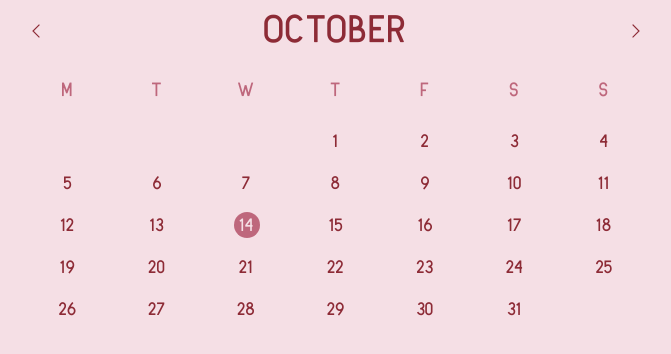
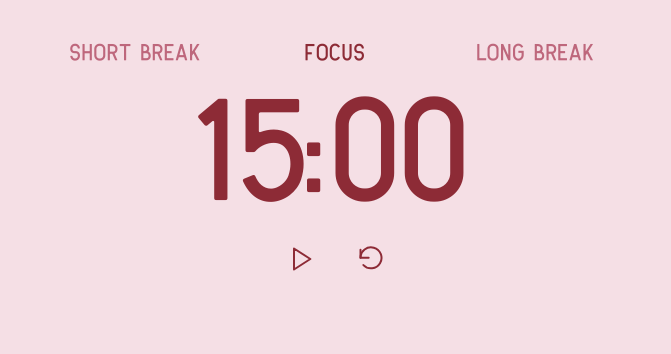
Before and after one commit to bruna-filipa/notionmenu, a plain HTML site: page pomodoro.html in a window 1280 px wide. Shown: the whole page, without its empty margins (304-975 px from the left). Drawn offline with Linux system fonts and the light colour scheme.

Commit message:
Update pomodoro.html

```diff
--- a/pomodoro.html
+++ b/pomodoro.html
@@ -4,7 +4,7 @@
 <head>
 <meta charset="UTF-8">
 <meta name="viewport" content="width=device-width, initial-scale=1.0">
-<title>Romantic Calendar</title>
+<title>Romantic Pomodoro</title>
 
 <style>
 @font-face {
@@ -17,8 +17,8 @@
 
 :root {
   --background: #F5DFE5;
-  --primary: #8D2B36;
-  --secondary: #BE677C;
+  --active: #8D2B36;
+  --inactive: #BE677C;
 }
 
 * {
@@ -34,138 +34,142 @@ html, body {
 
 body {
   font-family: "Antone", Arial, sans-serif;
-  color: var(--primary);
+  color: var(--active);
 }
 
-.calendar {
+/* RESPONSIVE OUTER FRAME */
+
+.widget-frame {
   container-type: inline-size;
   width: 100%;
   max-width: 650px;
   margin: 0 auto;
-  padding: 14px 12px 18px;
   background: var(--background);
 }
 
-.header {
-  display: grid;
-  grid-template-columns: 28px minmax(0, 1fr) 28px;
+/* MAIN LAYOUT */
+
+.pomodoro {
+  display: flex;
+  flex-direction: column;
   align-items: center;
-  margin-bottom: clamp(12px, 5cqw, 25px);
+  justify-content: center;
+
+  width: 100%;
+  padding:
+    clamp(18px, 7cqw, 42px)
+    clamp(10px, 5cqw, 28px);
+
+  gap: clamp(16px, 6cqw, 32px);
 }
 
-.month-title {
-  margin: 0;
+/* TIMER MODES */
+
+.modes {
+  display: flex;
+  justify-content: space-between;
+  align-items: center;
+  width: 100%;
+  gap: clamp(3px, 1cqw, 10px);
+}
+
+.mode {
+  flex: 1;
+  min-width: 0;
+  padding: 0;
+
+  border: none;
+  background: transparent;
+
+  color: var(--inactive);
+  font-family: "Antone", Arial, sans-serif;
+  font-size: clamp(8px, 2.6cqw, 17px);
+  font-weight: 400;
+  letter-spacing: 0.2px;
+
+  white-space: nowrap;
   text-align: center;
+  cursor: pointer;
+  transition: color 0.2s ease;
+}
+
+.mode.active,
+.mode:hover {
+  color: var(--active);
+}
+
+/* TIMER DISPLAY */
+
+.timer {
+  display: flex;
+  align-items: center;
+  justify-content: center;
+
+  width: 100%;
+  min-width: 0;
+
+  color: var(--active);
   font-family: "Antone", Arial, sans-serif;
-  font-size: clamp(16px, 5cqw, 28px);
+  font-size: clamp(38px, 17cqw, 105px);
   font-weight: 400;
-  letter-spacing: 0.5px;
-  line-height: 1.2;
+  font-variant-numeric: tabular-nums;
+  line-height: 1.1;
+  text-align: center;
   white-space: nowrap;
 }
 
-.arrow {
+/* CONTROLS */
+
+.controls {
   display: flex;
   align-items: center;
   justify-content: center;
-  width: 28px;
-  height: 28px;
-  padding: 4px;
+  gap: clamp(20px, 7cqw, 42px);
+}
+
+.control {
+  display: flex;
+  align-items: center;
+  justify-content: center;
+
+  padding: 0;
   border: none;
   background: transparent;
-  color: var(--primary);
+  color: var(--active);
   cursor: pointer;
+  transition: opacity 0.2s ease;
 }
 
-.arrow svg {
-  width: 16px;
-  height: 16px;
+.control:hover {
+  opacity: 0.65;
+}
+
+.control svg {
+  width: clamp(18px, 5cqw, 28px);
+  height: clamp(18px, 5cqw, 28px);
+
   fill: none;
   stroke: currentColor;
   stroke-width: 1.7;
-  stroke-linecap: square;
-  stroke-linejoin: miter;
+  stroke-linecap: round;
+  stroke-linejoin: round;
 }
 
-.arrow:hover {
-  opacity: 0.65;
-}
+/* VERY NARROW NOTION COLUMNS */
 
-.weekdays {
-  display: grid;
-  grid-template-columns: repeat(7, minmax(0, 1fr));
-  margin-bottom: clamp(6px, 2cqw, 12px);
-}
-
-.weekday {
-  display: flex;
-  align-items: center;
-  justify-content: center;
-  padding: clamp(4px, 1.5cqw, 10px) 0;
-  color: var(--secondary);
-  font-size: clamp(10px, 2.5cqw, 14px);
-  line-height: 1.2;
-}
-
-.days {
-  display: grid;
-  grid-template-columns: repeat(7, minmax(0, 1fr));
-  grid-auto-rows: clamp(26px, 7cqw, 42px);
-  width: 100%;
-}
-
-.day {
-  position: relative;
-  display: flex;
-  align-items: center;
-  justify-content: center;
-  width: 100%;
-  min-width: 0;
-  font-size: clamp(10px, 2.3cqw, 13px);
-  line-height: 1;
-  isolation: isolate;
-}
-
-.day.empty {
-  visibility: hidden;
-}
-
-.day.today {
-  color: var(--background);
-}
-
-.day.today::before {
-  content: "";
-  position: absolute;
-  z-index: -1;
-  width: clamp(20px, 5cqw, 26px);
-  height: clamp(20px, 5cqw, 26px);
-  border-radius: 50%;
-  background: var(--secondary);
-}
-
-@media (max-width: 300px) {
-  .calendar {
-    padding: 10px 7px 12px;
+@container (max-width: 260px) {
+  .pomodoro {
+    padding: 16px 8px;
+    gap: 16px;
   }
 
-  .header {
-    grid-template-columns: 22px minmax(0, 1fr) 22px;
+  .mode {
+    font-size: 8px;
+    letter-spacing: 0;
   }
 
-  .arrow {
-    width: 22px;
-    height: 22px;
-    padding: 2px;
-  }
-
-  .arrow svg {
-    width: 13px;
-    height: 13px;
-  }
-
-  .month-title {
-    letter-spacing: 0;
+  .timer {
+    font-size: clamp(30px, 16cqw, 42px);
   }
 }
 </style>
@@ -173,113 +177,189 @@ body {
 
 <body>
 
-<main class="calendar">
+<div class="widget-frame">
 
-  <header class="header">
+  <main class="pomodoro">
 
-    <button class="arrow" type="button"
-      onclick="changeMonth(-1)"
-      aria-label="Previous month">
-      <svg viewBox="0 0 24 24">
-        <path d="M15 3 L6 12 L15 21"/>
-      </svg>
-    </button>
+    <nav class="modes" aria-label="Timer modes">
 
-    <h1 class="month-title" id="monthTitle"></h1>
+      <button
+        class="mode"
+        data-mode="short"
+        onclick="changeMode('short')">
+        SHORT BREAK
+      </button>
 
-    <button class="arrow" type="button"
-      onclick="changeMonth(1)"
-      aria-label="Next month">
-      <svg viewBox="0 0 24 24">
-        <path d="M9 3 L18 12 L9 21"/>
-      </svg>
-    </button>
+      <button
+        class="mode active"
+        data-mode="focus"
+        onclick="changeMode('focus')">
+        FOCUS
+      </button>
 
-  </header>
+      <button
+        class="mode"
+        data-mode="long"
+        onclick="changeMode('long')">
+        LONG BREAK
+      </button>
 
-  <div class="weekdays">
-    <div class="weekday">M</div>
-    <div class="weekday">T</div>
-    <div class="weekday">W</div>
-    <div class="weekday">T</div>
-    <div class="weekday">F</div>
-    <div class="weekday">S</div>
-    <div class="weekday">S</div>
-  </div>
+    </nav>
 
-  <div class="days" id="calendarDays"></div>
+    <div
+      class="timer"
+      id="timer"
+      role="timer"
+      aria-label="Time remaining">
+      15:00
+    </div>
 
-</main>
+    <div class="controls">
+
+      <button
+        class="control"
+        id="playPause"
+        onclick="toggleTimer()"
+        aria-label="Play timer"
+        title="Play / Pause">
+
+        <svg id="playIcon" viewBox="0 0 24 24">
+          <path d="M6 3 L20 12 L6 21 Z"/>
+        </svg>
+
+      </button>
+
+      <button
+        class="control"
+        onclick="resetTimer()"
+        aria-label="Reset timer"
+        title="Reset timer">
+
+        <svg viewBox="0 0 24 24">
+          <path d="M3 11a9 9 0 1 1 2.5 6.2"/>
+          <path d="M3 4v7h7"/>
+        </svg>
+
+      </button>
+
+    </div>
+
+  </main>
+
+</div>
 
 <script>
-const today = new Date();
+const durations = {
+  short: 5 * 60,
+  focus: 15 * 60,
+  long: 30 * 60
+};
 
-let currentMonth = today.getMonth();
-let currentYear = today.getFullYear();
+let currentMode = "focus";
+let remaining = durations.focus;
+let interval = null;
+let endTime = null;
 
-const monthNames = [
-  "JANUARY", "FEBRUARY", "MARCH",
-  "APRIL", "MAY", "JUNE",
-  "JULY", "AUGUST", "SEPTEMBER",
-  "OCTOBER", "NOVEMBER", "DECEMBER"
-];
+const timerDisplay = document.getElementById("timer");
+const playPauseButton = document.getElementById("playPause");
+const playIcon = document.getElementById("playIcon");
 
-const monthTitle = document.getElementById("monthTitle");
-const calendarDays = document.getElementById("calendarDays");
+const playSVG = `
+  <path d="M6 3 L20 12 L6 21 Z"/>
+`;
 
-function renderCalendar() {
-  calendarDays.innerHTML = "";
-  monthTitle.textContent = monthNames[currentMonth];
+const pauseSVG = `
+  <path d="M8 4v16 M16 4v16"/>
+`;
 
-  const firstDay =
-    (new Date(currentYear, currentMonth, 1).getDay() + 6) % 7;
+function displayTime() {
+  const minutes = Math.floor(remaining / 60);
+  const seconds = remaining % 60;
 
-  const daysInMonth =
-    new Date(currentYear, currentMonth + 1, 0).getDate();
+  timerDisplay.textContent =
+    String(minutes).padStart(2, "0") + ":" +
+    String(seconds).padStart(2, "0");
+}
 
-  for (let i = 0; i < firstDay; i++) {
-    const empty = document.createElement("div");
-    empty.className = "day empty";
-    calendarDays.appendChild(empty);
+function updateIcon() {
+  const isRunning = interval !== null;
+
+  playIcon.innerHTML = isRunning ? pauseSVG : playSVG;
+
+  playPauseButton.setAttribute(
+    "aria-label",
+    isRunning ? "Pause timer" : "Play timer"
+  );
+}
+
+function stopTimer() {
+  if (interval !== null) {
+    clearInterval(interval);
+    interval = null;
   }
 
-  const now = new Date();
-
-  for (let day = 1; day <= daysInMonth; day++) {
-    const element = document.createElement("div");
-    element.className = "day";
-    element.textContent = day;
-
-    if (
-      day === now.getDate() &&
-      currentMonth === now.getMonth() &&
-      currentYear === now.getFullYear()
-    ) {
-      element.classList.add("today");
-    }
-
-    calendarDays.appendChild(element);
-  }
+  endTime = null;
+  updateIcon();
 }
 
-function changeMonth(direction) {
-  currentMonth += direction;
+function changeMode(mode) {
+  stopTimer();
 
-  if (currentMonth > 11) {
-    currentMonth = 0;
-    currentYear++;
+  currentMode = mode;
+  remaining = durations[mode];
+
+  document.querySelectorAll(".mode").forEach(button => {
+    button.classList.toggle(
+      "active",
+      button.dataset.mode === mode
+    );
+  });
+
+  displayTime();
+}
+
+function toggleTimer() {
+  if (interval !== null) {
+    remaining = Math.max(
+      0,
+      Math.ceil((endTime - Date.now()) / 1000)
+    );
+
+    stopTimer();
+    displayTime();
+    return;
   }
 
-  if (currentMonth < 0) {
-    currentMonth = 11;
-    currentYear--;
+  if (remaining === 0) {
+    remaining = durations[currentMode];
   }
 
-  renderCalendar();
+  endTime = Date.now() + remaining * 1000;
+
+  interval = setInterval(() => {
+    remaining = Math.max(
+      0,
+      Math.ceil((endTime - Date.now()) / 1000)
+    );
+
+    displayTime();
+
+    if (remaining === 0) {
+      stopTimer();
+    }
+  }, 250);
+
+  updateIcon();
 }
 
-renderCalendar();
-setInterval(renderCalendar, 60000);
+function resetTimer() {
+  stopTimer();
+  remaining = durations[currentMode];
+  displayTime();
+}
+
+displayTime();
+updateIcon();
 </script>
 
 </body>
```
